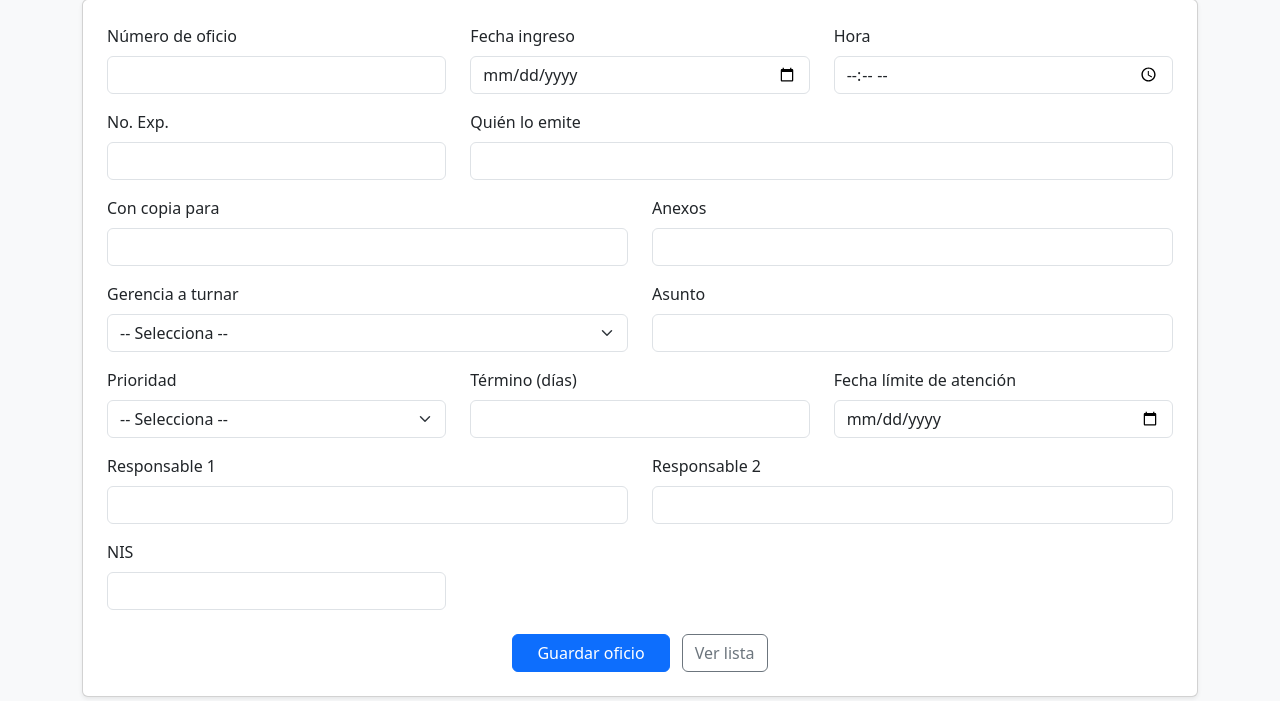
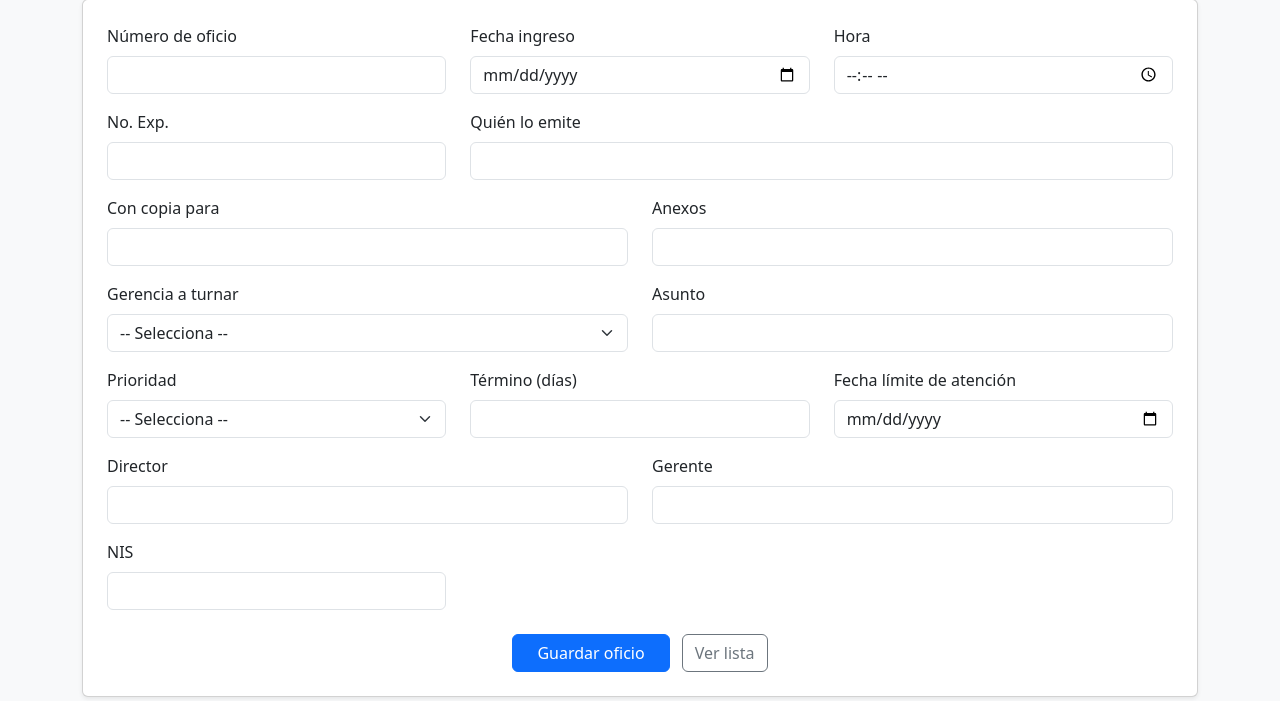
Before and after one commit to adrianalinarestoledo-creator/correspondencia_2026, a Flask app: template templates/Nuevo_oficio.html in a window 1280 px wide. Shown: the part 114-815 px from the top of the page. Run offline with Flask 3, Linux system fonts and the light colour scheme; the template is opened without the code that fills it, so the values that code supplies are empty; the visitor is signed in with stand-in values (Sample User, id 1).

Commit message:
Update Nuevo_oficio.html

```diff
--- a/templates/Nuevo_oficio.html
+++ b/templates/Nuevo_oficio.html
@@ -106,12 +106,12 @@
 
         <div class="row mt-3">
             <div class="col-md-6">
-                <label class="form-label">Responsable 1</label>
+                <label class="form-label">Director</label>
                 <input type="text" name="responsable1" class="form-control">
             </div>
 
             <div class="col-md-6">
-                <label class="form-label">Responsable 2</label>
+                <label class="form-label">Gerente</label>
                 <input type="text" name="responsable2" class="form-control">
             </div>
         </div>
```
